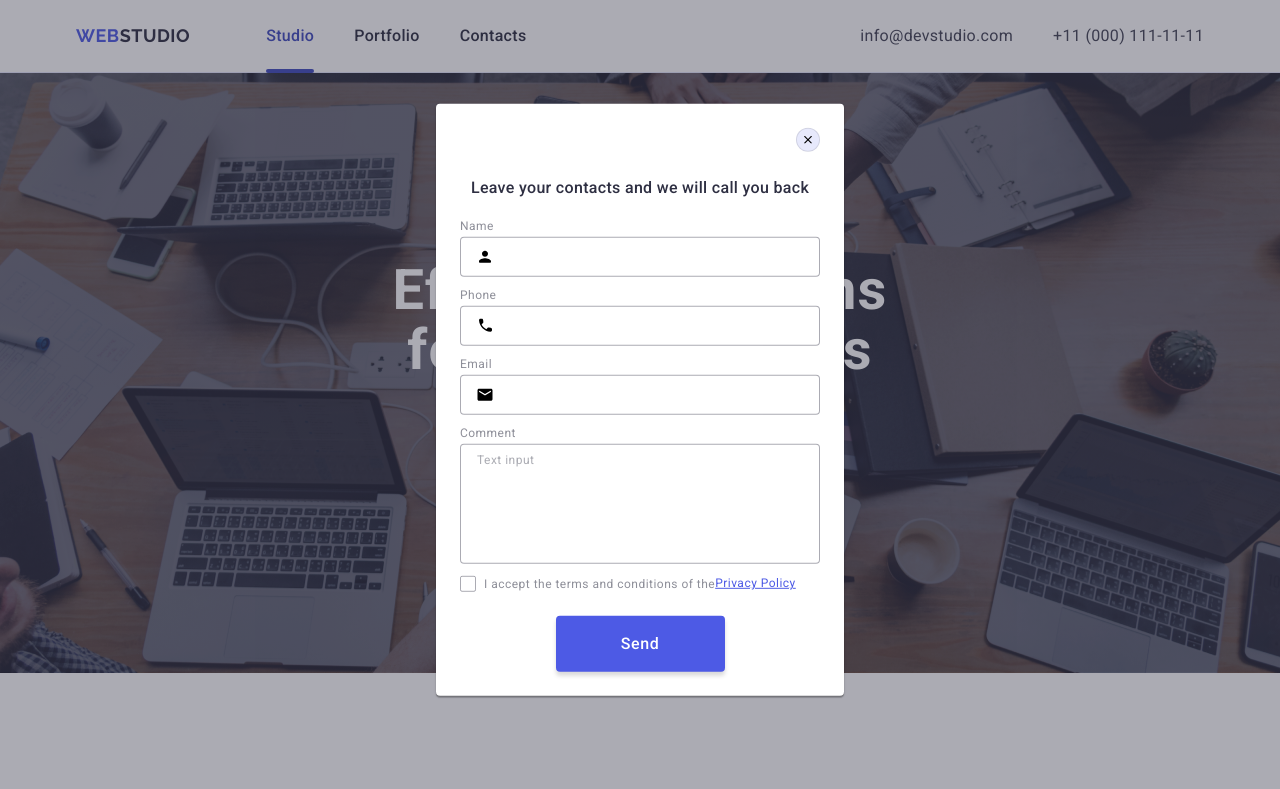
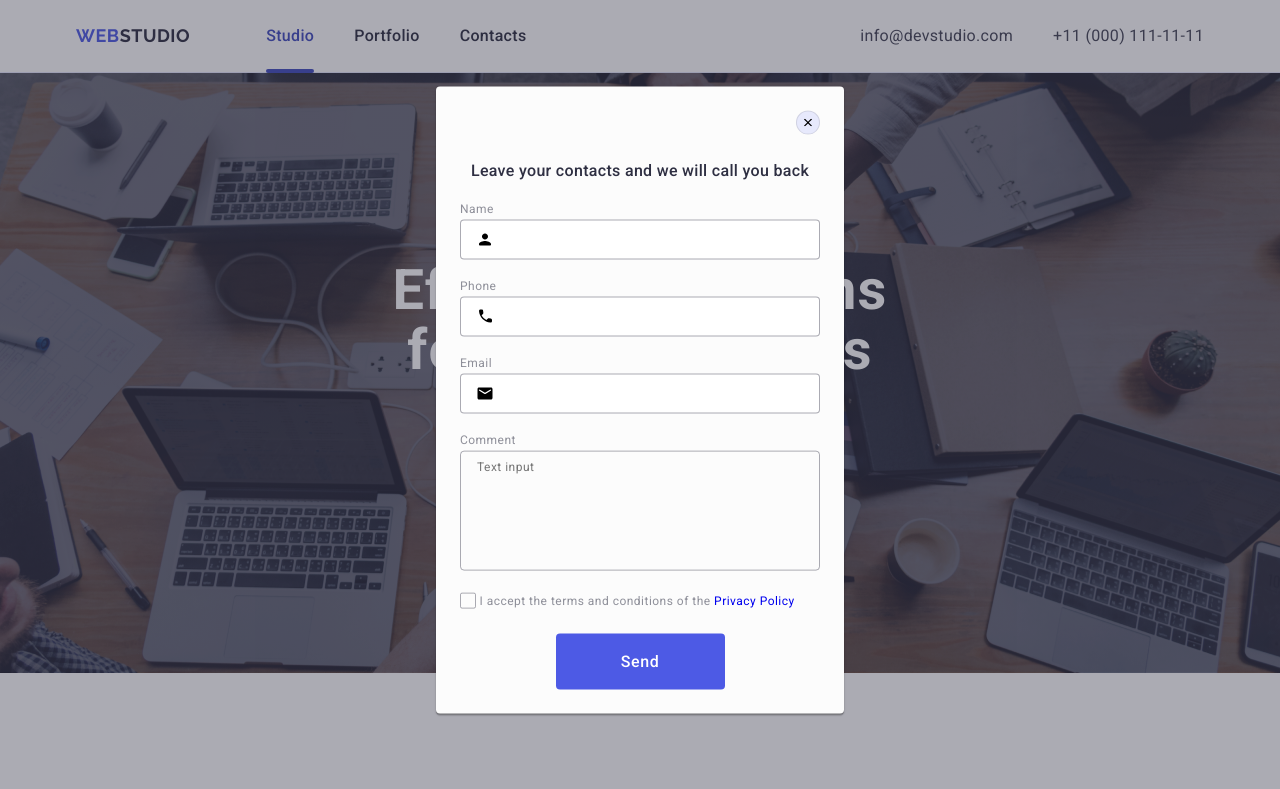
Before and after one commit to olhasmyk07/goit-markup-hw-05, a plain HTML site: page index.html in a window 1280 px wide. Shown: the top 789 px of the page. Drawn offline with nearby package versions, Linux system fonts and the light colour scheme.

Commit message:
add index files

```diff
--- a/css/styles.css
+++ b/css/styles.css
@@ -562,7 +562,7 @@ head {
      left: 50%;
      border-radius: 4px;
      box-shadow: 0 1px 1px 0 rgba(0, 0, 0, 0.14), 0 1px 3px 0 rgba(0, 0, 0, 0.12), 0 2px 1px 0 rgba(0, 0, 0, 0.2);
-     background-color: #fff;
+     background-color: #fcfcfc;
      display: flex;
      flex-direction: column;
      transform: translate(-50%, -50%);
@@ -579,12 +579,17 @@ head {
      right: 24px;
      top: 24px;
      padding: 0;
+     cursor: pointer;
      position: absolute;
      display: flex;
      justify-content: center;
      align-items: center;
-     transition: background-color 250ms cubic-bezier(0.4, 0, 0.2, 1);
+     transition: background-color 250ms cubic-bezier(0.4, 0, 0.2, 1), border 250ms cubic-bezier(0.4, 0, 0.2, 1);
 
+  }
+
+  .modal-close {
+    transition: fill 250ms cubic-bezier(0.4, 0, 0.2, 1);
   }
 
   .modal-icon-close:hover,
@@ -614,7 +619,7 @@ head {
   }
 
   .modal-field {
-     margin-bottom: 8px;
+     margin-bottom: 16px;
   }
 
   .modal-input {
@@ -641,6 +646,7 @@ head {
      left: 16px;
      top: 50%;
      transform: translateY(-50%);
+    transition: fill 250ms cubic-bezier(0.4, 0, 0.2, 1);
   }
 
   .modal-label {
@@ -661,76 +667,66 @@ head {
      ;
      outline: transparent;
      resize: none;
-  }
-
-  .modal-textarea::placeholder {
-     font-weight: 400;
      font-size: 12px;
-     line-height: 1.16667;
+     line-height: 1.17;
      letter-spacing: 0.04em;
      color: rgba(46, 47, 66, 0.4);
-
+     background-color: transparent;
+     border-color: 250ms cubic-bezier(0.4, 0, 0.2, 1);
   }
 
   .modal-textarea:focus {
      border: 1px solid #4D5AE5;
   }
 
-  .modal-check-text {
-     font-weight: 400;
+  .form-checkbox {
+     margin-bottom: 24px;
+  }
+
+  .checkbox-label {
      font-size: 12px;
-     line-height: 1.16667;
+     line-height: 1.17;
      letter-spacing: 0.04em;
      color: #8e8f99;
-     display: inline-block;
-     display: flex;
+  }
+
+  .checkbox-custom {
+     width: 16px;
+     height: 16px;
+     border: 1px solid rgba(46, 47, 66, 0.4);
+     border-radius: 2px;
+     display: inline-flex;
      align-items: center;
+     justify-content: center;
+     transition: background-color 250ms cubic-bezier(0.4, 0, 0.2, 1),
+        border 250ms cubic-bezier(0.4, 0, 0.2, 1),
+        fill 250ms cubic-bezier(0.4, 0, 0.2, 1);
+     fill: transparent;
+  }
+
+  input:checked+.checkbox-label .checkbox-custom {
+     background-color: #404bbf;
+     border: none;
+     fill: #F4F4FD;
 
   }
 
-  .modal-check-item {
-     width: 16px;
-     height: 16px;
-     border-radius: 2px;
-     border: 1px solid rgba(46, 47, 66, 0.4);
-     margin-right: 8px;
-     display: flex;
-     align-items: center;
-     justify-content: center;
-     fill: transparent;
-     transition: background-color 250ms cubic-bezier(0.4, 0, 0.2, 1);
-  }
-
-  .modal-check-link {
-     line-height: 1.33333;
-     color: #4d5ae5;
-     text-decoration: underline;
-  }
-
-  .modal-check:checked+.modal-check-text .modal-check-item {
-     background-color: #404bbf;
-     border: none;
-     fill: #f4f4fd;
-  }
-
-  .modal-btn {
+  .form-submit {
      display: block;
+     margin: 0 auto;
+     min-width: 169px;
+     height: 56px;
+     font-family: "Roboto", sans-serif;
+     font-size: 16px;
      font-weight: 500;
-     font-size: 16px;
      line-height: 1.5;
      letter-spacing: 0.04em;
-     text-align: center;
-     justify-content: center;
-     color: #fff;
+     color: #ffffff;
+     cursor: pointer;
+     background-color: #4D5AE5;
      border-radius: 4px;
-     padding: 16px 32px;
-     min-width: 169px;
-     height: 56px;
-     margin: 24px auto 0;
-     box-shadow: 0 4px 4px 0 rgba(0, 0, 0, 0.15);
-     background-color: #4d5ae5;
+     border: none;
      transition: background-color 250ms cubic-bezier(0.4, 0, 0.2, 1);
-     border: none;
   }
 
   .modal-button:hover,
--- a/index.html
+++ b/index.html
@@ -556,23 +556,25 @@
             ></textarea>
           </div>
 
+          <div class="form-checkbox">
             <input
+              class="modal-form-checkbox visually-hidden"
               type="checkbox"
-            name="policy"
-            id="policy"
-            class="modal-check visually-hidden"
+              id="user-privacy"
+              name="user-privacy"
               value="true"
             />
-          <label for="policy" class="modal-check-text"
-            ><span class="modal-check-item">
-              <svg class="check-icon" width="10" height="8">
+            <label class="checkbox-label" for="user-privacy">
+              <span class="checkbox-custom">
+                <svg class="checkbox-icon" width="10" height="8">
                   <use href="./images/icons.svg#icon-check"></use>
                 </svg>
               </span>
               I accept the terms and conditions of the
-            <a class="modal-check-link" href=""> Privacy Policy</a></label
-          >
-          <button class="modal-btn" type="submit">Send</button>
+              <a class="privacy-link" href="#">Privacy Policy</a>
+            </label>
+          </div>
+          <button class="form-submit" type="submit">Send</button>
         </form>
       </div>
     </div>
```
Lines whose indentation alone changed are shown as unchanged.
